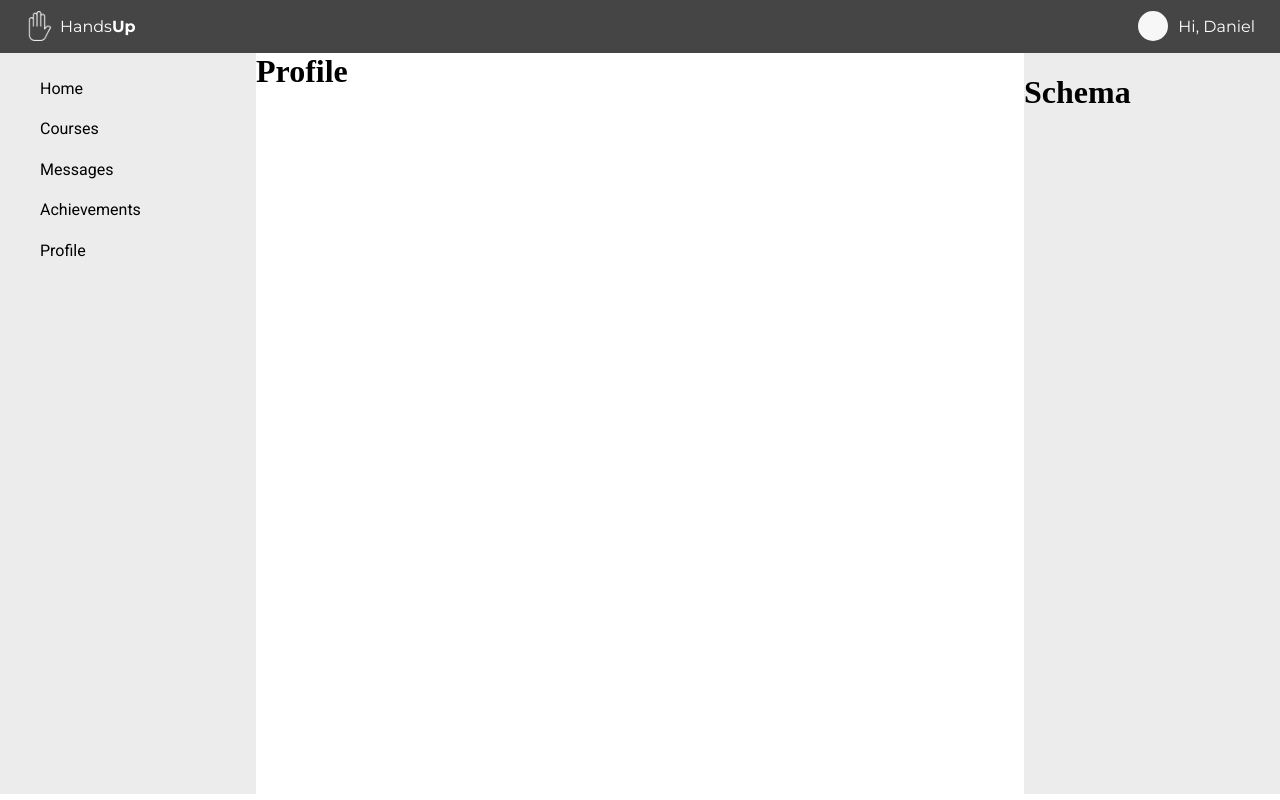
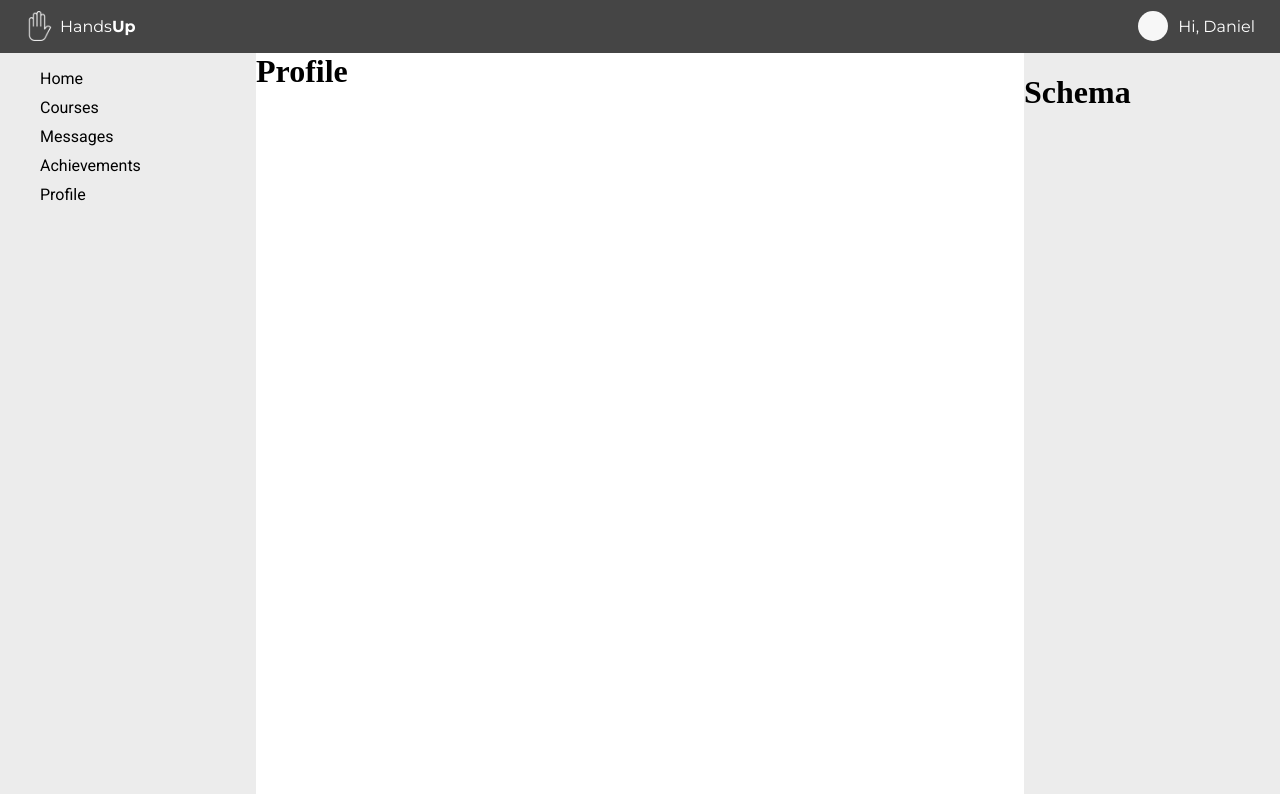
Before and after one commit to samdarrehshourian/Hands-Up, a React (Create React App) app: page /profile in a window 1280 px wide. Built offline with nearby package versions, Linux system fonts and the light colour scheme.

Commit message:
Created a flex box for the ul elements and made the position fixed.

```diff
--- a/src/scss-style/Achievements.scss
+++ b/src/scss-style/Achievements.scss
@@ -2,7 +2,7 @@
 @import './Fonts.scss';
 
 .achievements{
-    flex:3;
+    flex: 3;
     overflow-y: scroll;
     h1 {
         margin: 0;
--- a/src/scss-style/Layout.scss
+++ b/src/scss-style/Layout.scss
@@ -11,11 +11,11 @@
         flex: 1;
         background-color: #ececec;
         height: 92.6vh;
+        display: flex;
 
         ul {
             list-style-type: none;
-            margin: 0;
-            padding-top: 10%;
+            position: fixed;
 
             li {
                 margin-bottom: 10%;
```
